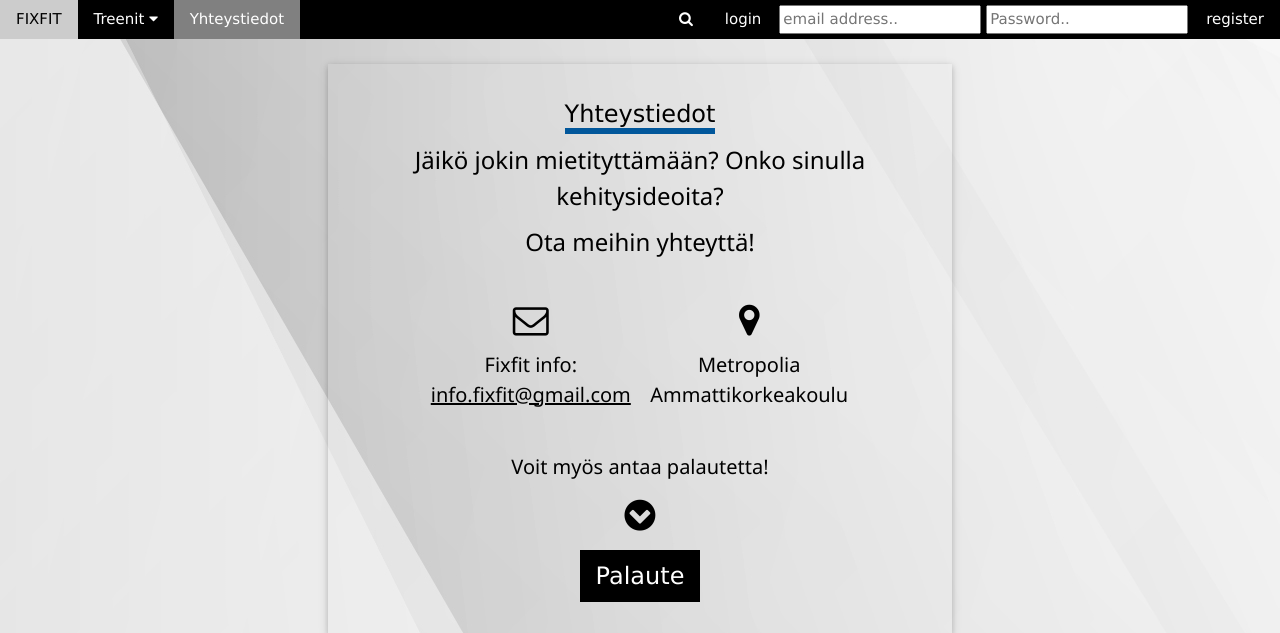
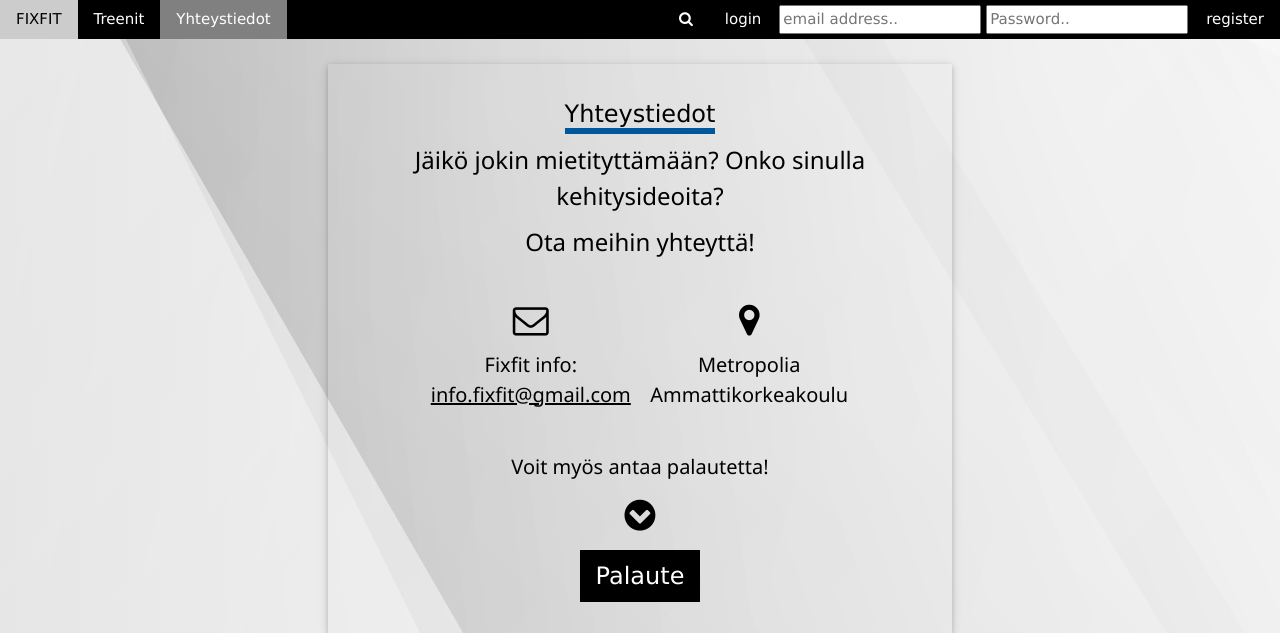
Before and after one commit to stinkybrew/Fitfix, a PHP site: page /yhteystiedot.php in a window 1280 px wide. Shown: the top 633 px of the page. Run offline with PHP 8.4, Linux system fonts and the light colour scheme.

Commit message:
Update yhteystiedot.php
treenit dropdown...

```diff
--- a/yhteystiedot.php
+++ b/yhteystiedot.php
@@ -33,19 +33,7 @@
                     fclose($fields);
                 }
                 ?>
-                <div class="w3-dropdown-hover w3-hide-small">
-                    <form action="treenit.php">
-                        <button class="w3-button textdeco" title="Notifications">Treenit <i class="fa fa-caret-down"></i></button>
-                        <div class="w3-dropdown-content w3-card-4 w3-bar-block">
-                            <a href="treenit.php#Käsitreenit" class="w3-bar-item w3-button">Kädet</a>
-                            <a href="treenit.php#Jalkatreenit" class="w3-bar-item w3-button">Jalat</a>
-                            <a href="treenit.php#Rintatreenit" class="w3-bar-item w3-button">Rinta</a>
-                            <a href="treenit.php#Vatsatreenit" class="w3-bar-item w3-button">Vatsa</a>
-                            <a href="treenit.php#Selkätreenit" class="w3-bar-item w3-button">Selkä</a>
-                            <a href="treenit.php#Kokokehon" class="w3-bar-item w3-button">Koko kehon</a>
-                        </div>
-                    </form>
-                </div>
+                <a href="treenit.php" class="w3-bar-item w3-button w3-hide-small w3-hover-white">Treenit</a>
                 <a href="yhteystiedot.php" class="w3-bar-item w3-button w3-hide-small w3-hover-white" style="background-color:grey">Yhteystiedot</a>
                 <div>
                     <?php
```
